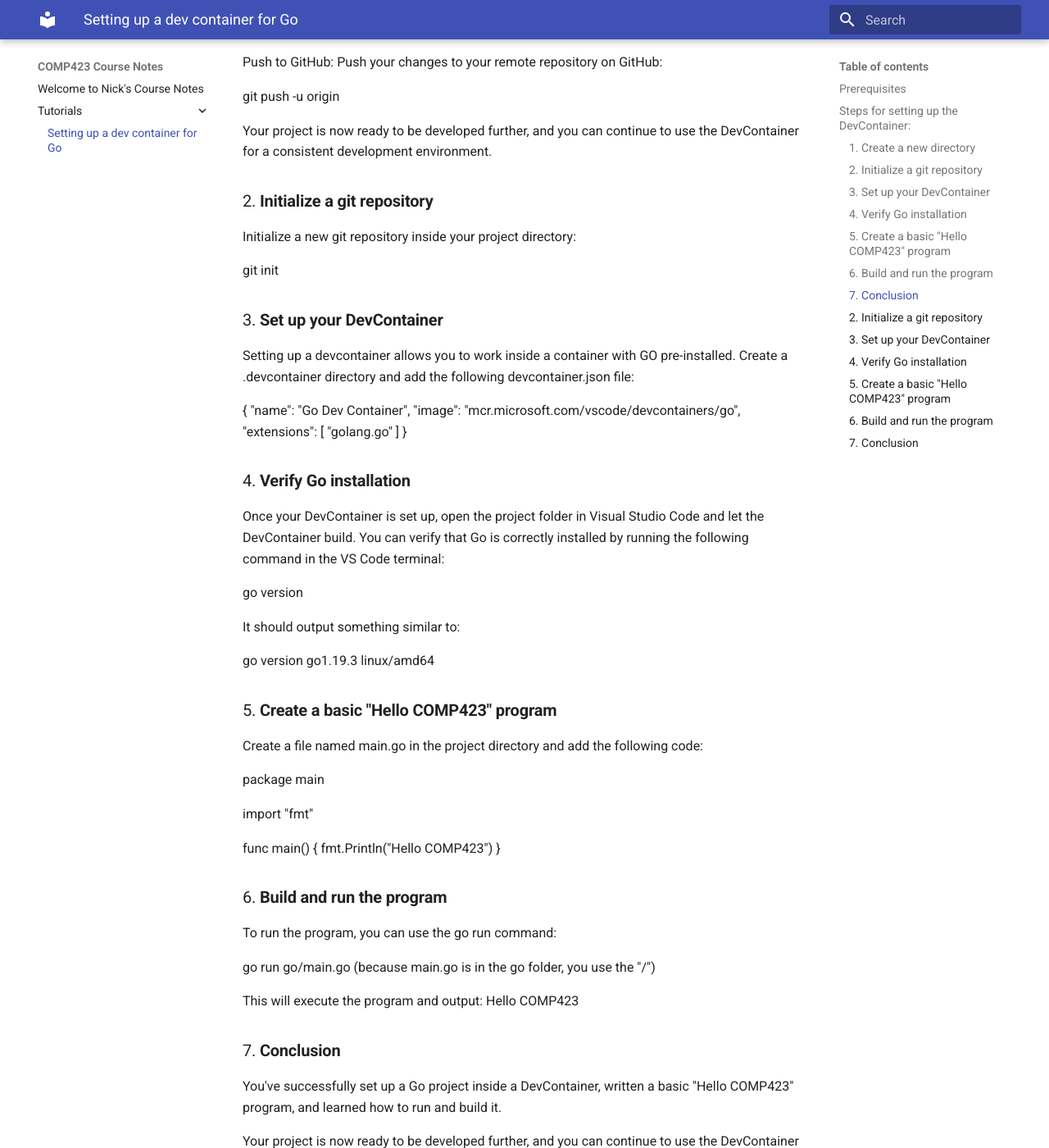
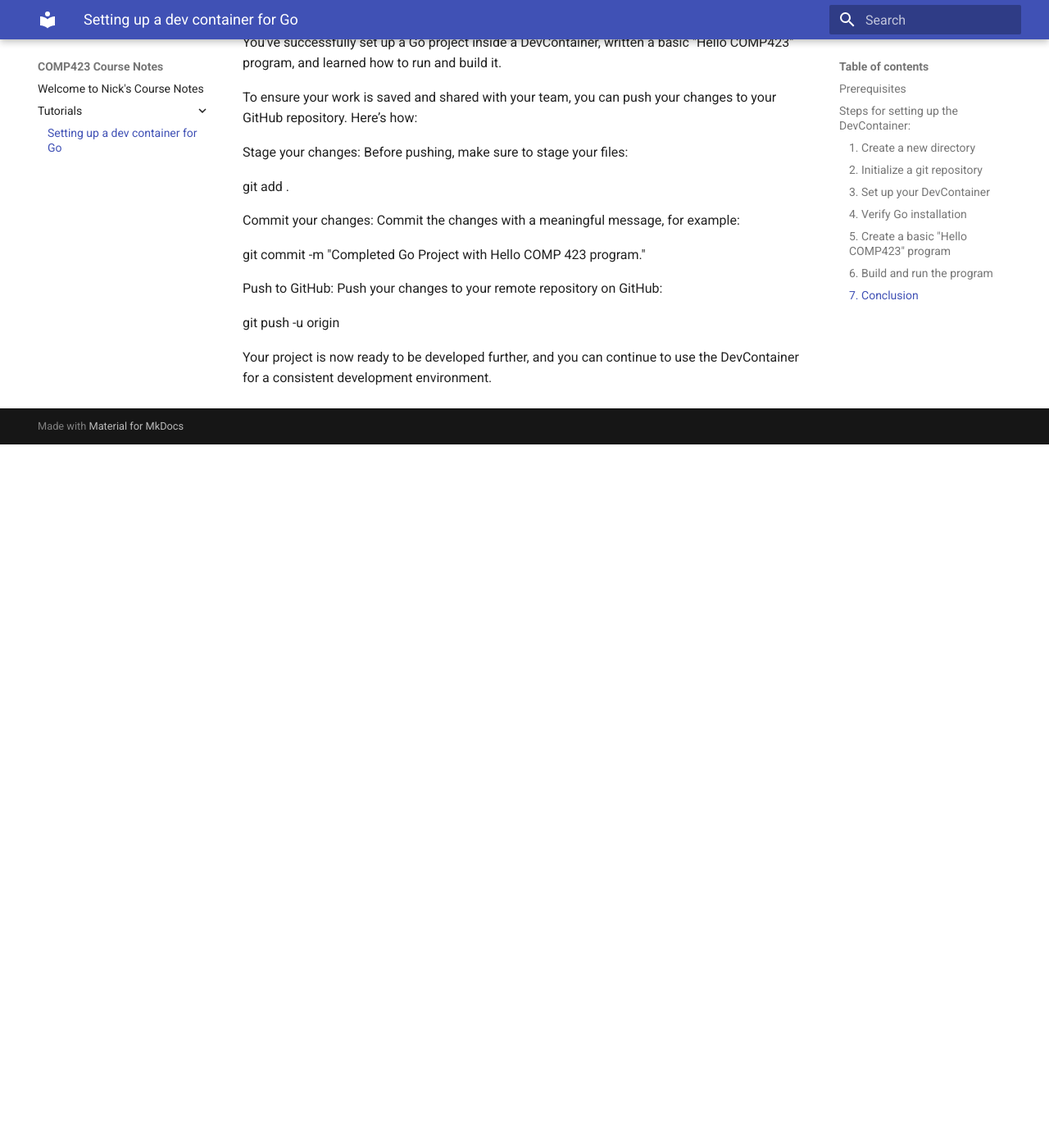
Before and after one commit to nicbyers/comp423-course-notes, an MkDocs documentation site: the page built from docs/tutorials/go-setup.md, in a window 1280 px wide and 1400 px high, scrolled down 1988 px. Shown: the whole window at 82% size. Built offline with MkDocs 1.6.1 and Material for MkDocs 9.7.7, drawn with Linux system fonts in a browser that asks for light colours; after the commit the page ends 2530 px from its top, so only the background shows below that.

Commit message:
last minute edits to spacing

```diff
--- a/docs/tutorials/go-setup.md
+++ b/docs/tutorials/go-setup.md
@@ -1,7 +1,11 @@
 # Setting up a dev container for Go
+
+---
 
 * Primary author: [Nicholas Byers](https://github.com/nicbyers)
 * Reviewer: [Brian Bordeaux](https://github.com/bbounc)
+
+---
 
 ## Prerequisites
 Before you begin, make sure you have the following tools installed on your machine:
@@ -9,7 +13,11 @@
 - **Visual Studio Code**: The editor you'll use to write your Go code.
 - **Dev Containers extension for VS Code**: This allows you to work inside a containerized environment with all necessary tools pre-installed.
 
+---
+
 ## Steps for setting up the DevContainer:
+
+---
 
 ### 1. **Create a new directory**
 Start by creating a new directory for your Go project and navigating to it in your terminal:
@@ -17,10 +25,14 @@
 **mkdir go-dev-container**
 **cd go-dev-container**
 
+---
+
 ### 2. **Initialize a git repository**
 Initialize a new git repository inside your project directory:
 
 git init
+
+---
 
 ### 3. **Set up your DevContainer**
 Setting up a devcontainer allows you to work inside a container with GO pre-installed. Create a .devcontainer directory and add the following devcontainer.json file:
@@ -33,6 +45,8 @@
   ]
 }
 
+---
+
 ### 4. **Verify Go installation**
 Once your DevContainer is set up, open the project folder in Visual Studio Code and let the DevContainer build. You can verify that Go is correctly installed by running the following command in the VS Code terminal:
 
@@ -42,6 +56,7 @@
 
 go version go1.19.3 linux/amd64
 
+---
 
 ### 5. **Create a basic "Hello COMP423" program**
 Create a file named main.go in the project directory and add the following code:
@@ -54,6 +69,8 @@
     fmt.Println("Hello COMP423")
 }
 
+---
+
 ### 6. **Build and run the program**
 To run the program, you can use the go run command:
 
@@ -61,6 +78,8 @@
 
 This will execute the program and output:
 Hello COMP423
+
+---
 
 ### 7. **Conclusion**
 You've successfully set up a Go project inside a DevContainer, written a basic "Hello COMP423" program, and learned how to run and build it.
@@ -79,54 +98,4 @@
 
   git push -u origin <meaningful-name>
 
-
 Your project is now ready to be developed further, and you can continue to use the DevContainer for a consistent development environment.
-### 2. **Initialize a git repository**
-Initialize a new git repository inside your project directory:
-
-git init
-
-### 3. **Set up your DevContainer**
-Setting up a devcontainer allows you to work inside a container with GO pre-installed. Create a .devcontainer directory and add the following devcontainer.json file:
-
-{
-  "name": "Go Dev Container",
-  "image": "mcr.microsoft.com/vscode/devcontainers/go",
-  "extensions": [
-    "golang.go"
-  ]
-}
-
-### 4. **Verify Go installation**
-Once your DevContainer is set up, open the project folder in Visual Studio Code and let the DevContainer build. You can verify that Go is correctly installed by running the following command in the VS Code terminal:
-
-go version
-
-It should output something similar to:
-
-go version go1.19.3 linux/amd64
-
-
-### 5. **Create a basic "Hello COMP423" program**
-Create a file named main.go in the project directory and add the following code:
-
-package main
-
-import "fmt"
-
-func main() {
-    fmt.Println("Hello COMP423")
-}
-
-### 6. **Build and run the program**
-To run the program, you can use the go run command:
-
-go run go/main.go (because main.go is in the go folder, you use the "/")
-
-This will execute the program and output:
-Hello COMP423
-
-### 7. **Conclusion**
-You've successfully set up a Go project inside a DevContainer, written a basic "Hello COMP423" program, and learned how to run and build it.
-
-Your project is now ready to be developed further, and you can continue to use the DevContainer for a consistent development environment.
```
